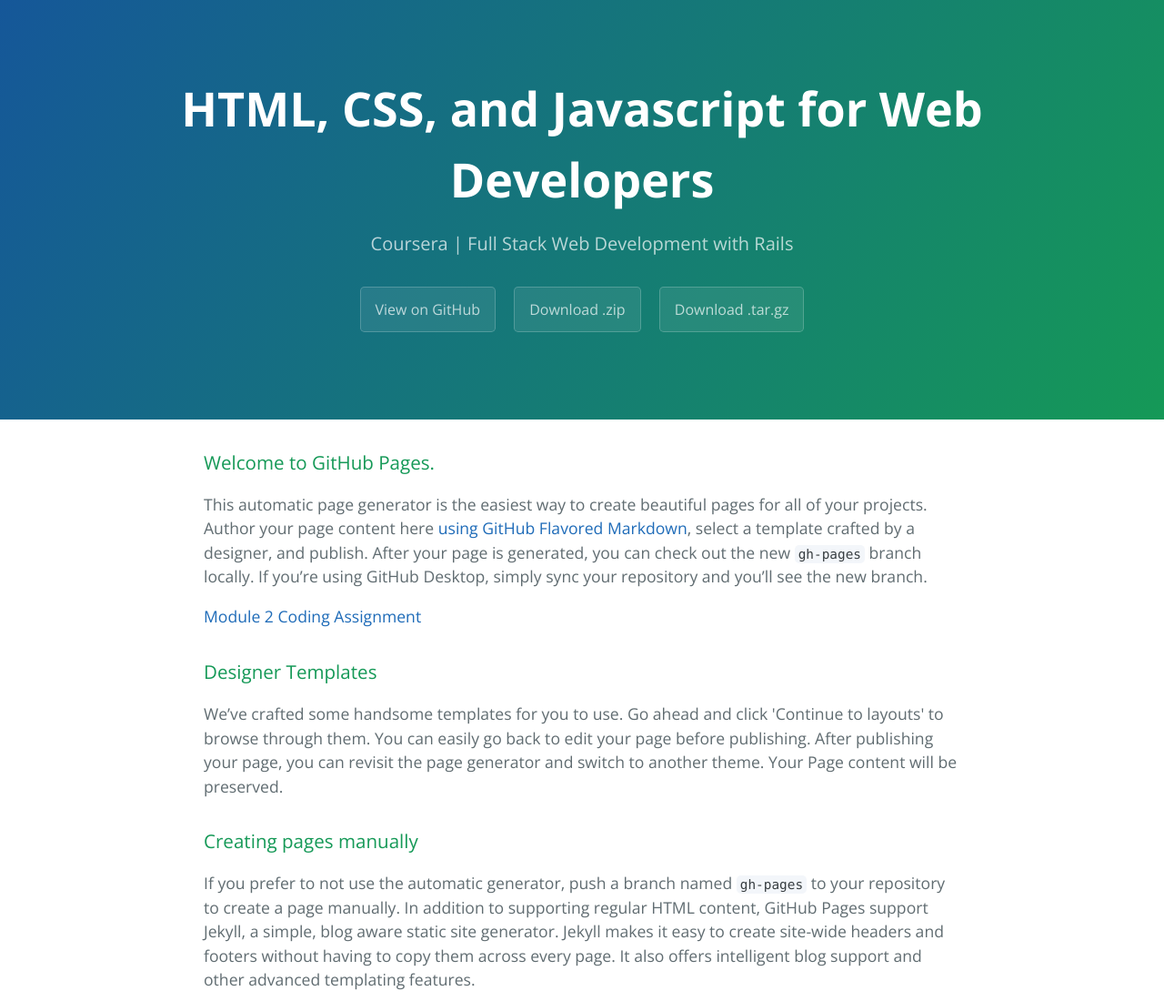
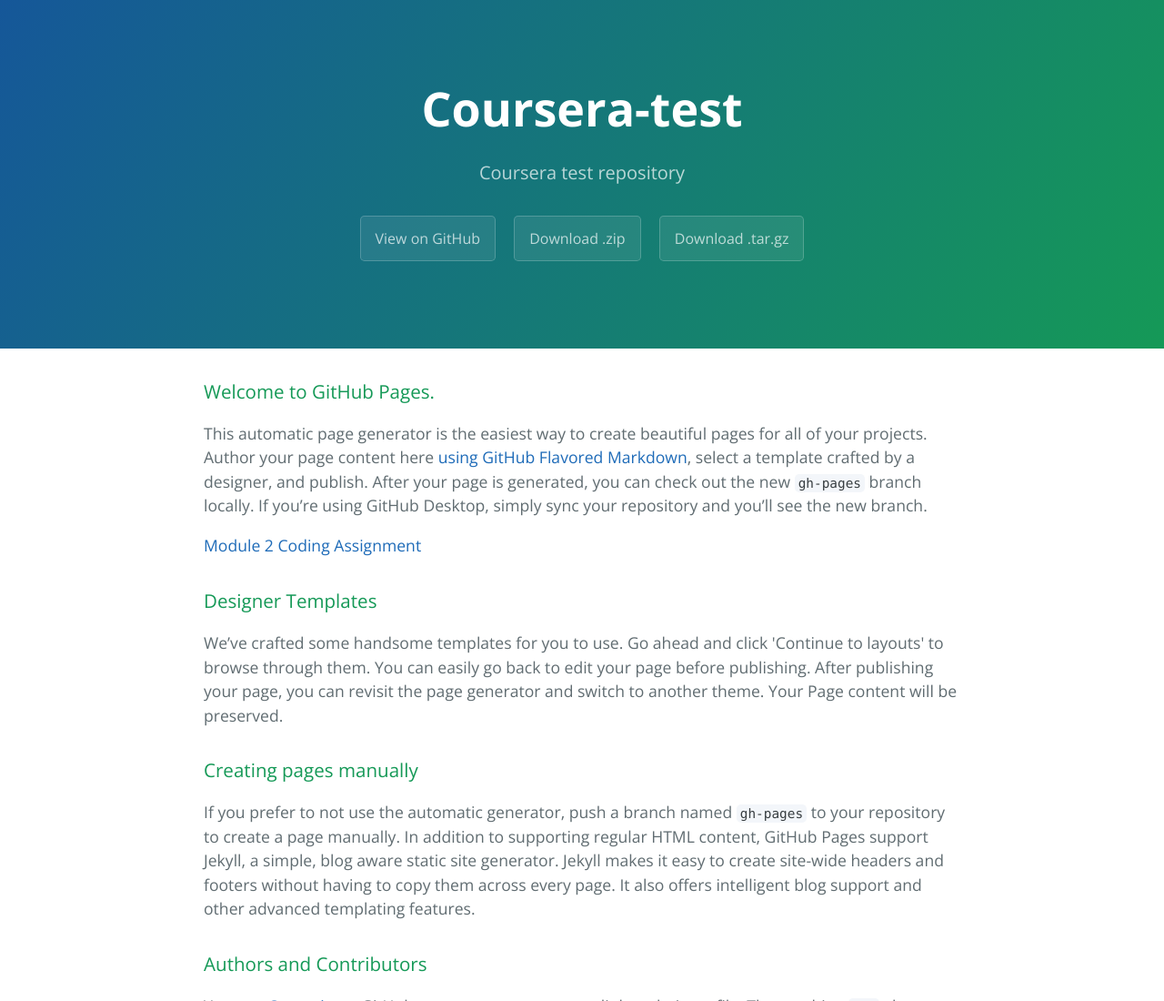
Before and after one commit to KunwarManish/coursera-test, a plain HTML site: page index.html in a window 1280 px wide. Shown: the top 1100 px of the page at 91% size. Drawn offline with nearby package versions, Linux system fonts and the light colour scheme.

Commit message:
testing index changes

```diff
--- a/index.html
+++ b/index.html
@@ -11,8 +11,8 @@
   </head>
   <body>
     <section class="page-header">
-      <h1 class="project-name">HTML, CSS, and Javascript for Web Developers</h1>
-      <h2 class="project-tagline">Coursera | Full Stack Web Development with Rails</h2>
+      <h1 class="project-name">Coursera-test</h1>
+      <h2 class="project-tagline">Coursera test repository</h2>
       <a href="https://github.com/jhu-ep-coursera/fullstack-course4" class="btn">View on GitHub</a>
       <a href="https://github.com/jhu-ep-coursera/fullstack-course4/zipball/master" class="btn">Download .zip</a>
       <a href="https://github.com/jhu-ep-coursera/fullstack-course4/tarball/master" class="btn">Download .tar.gz</a>
```
